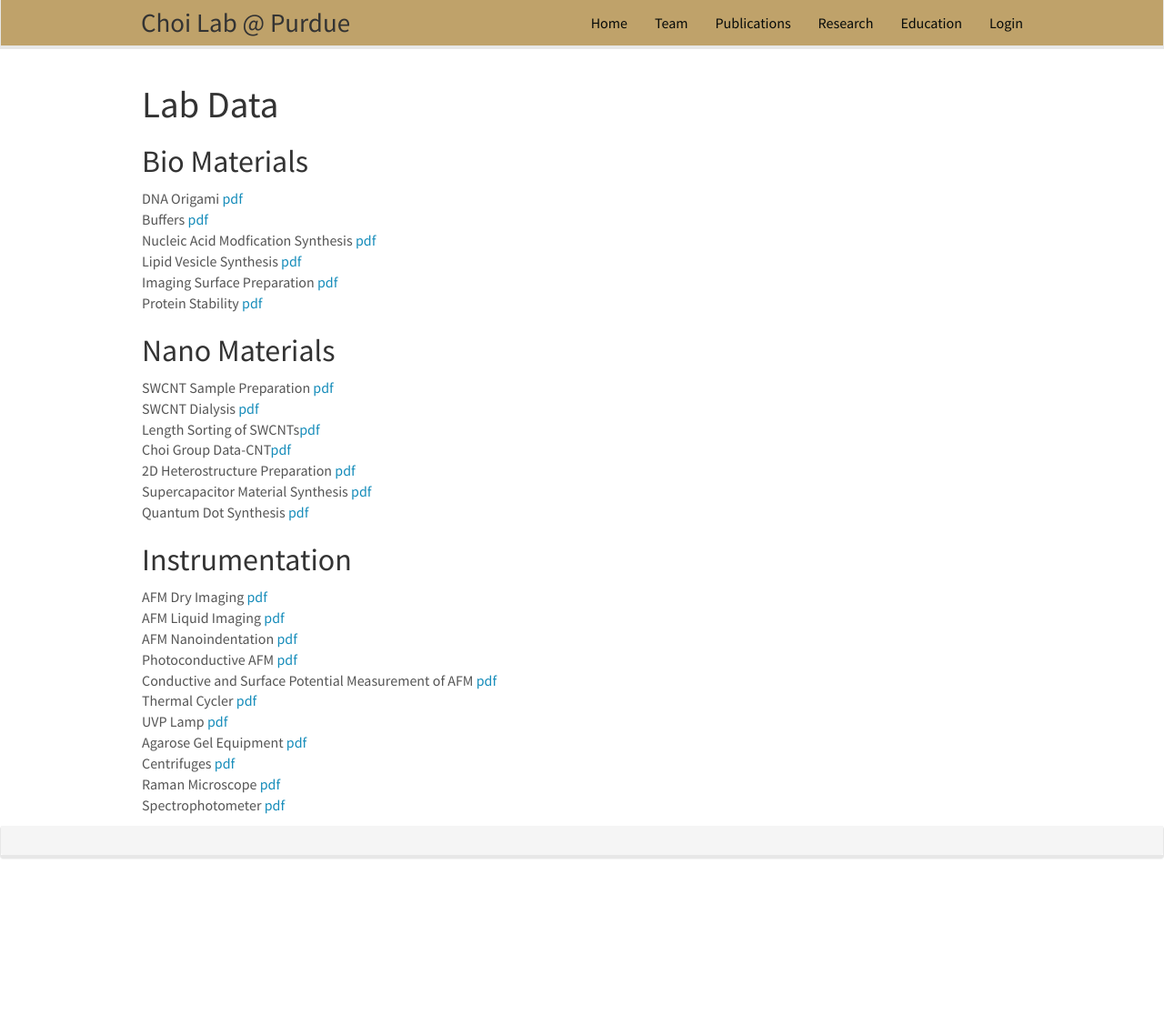
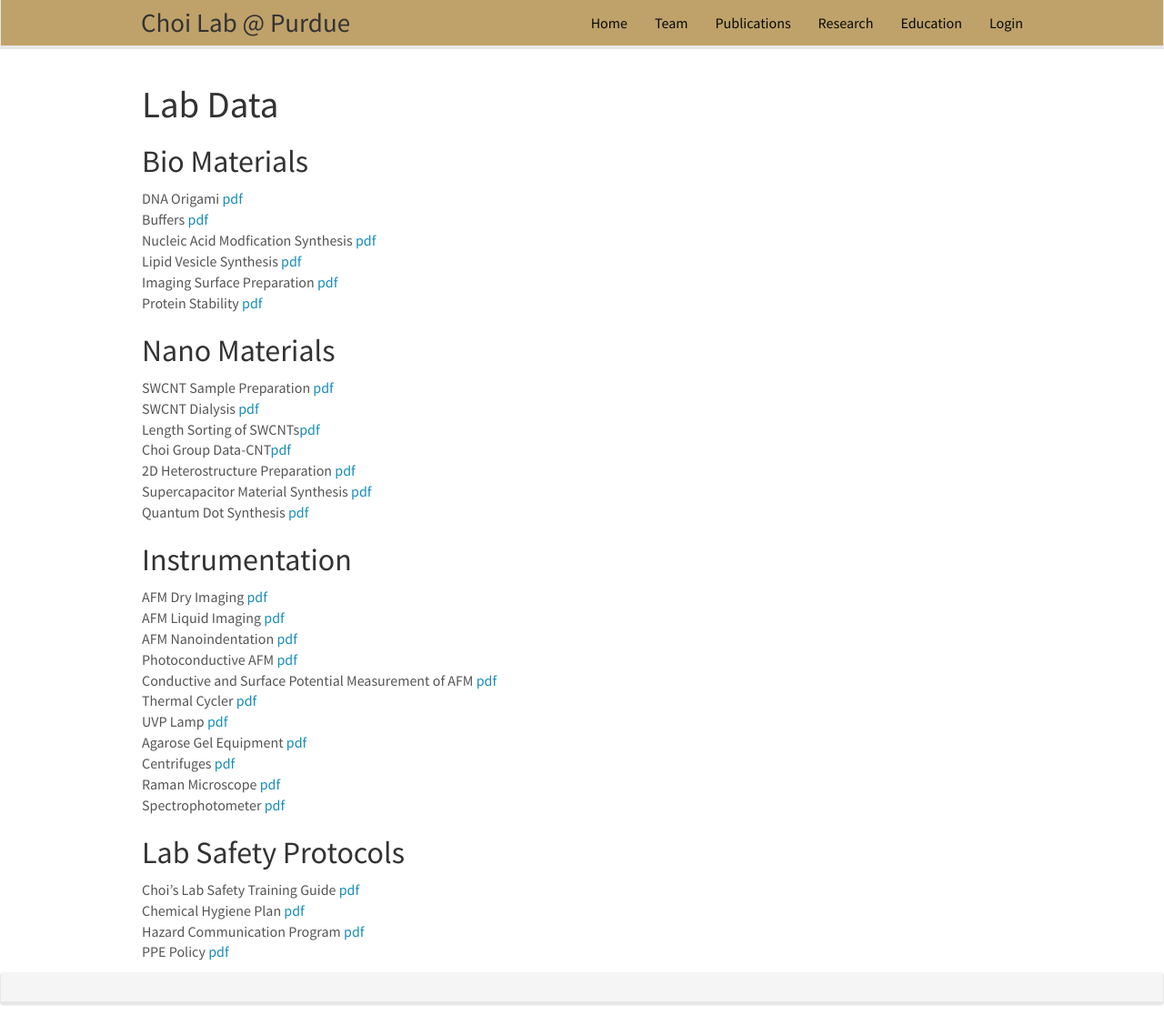
Before and after one commit to choidnalab/choidnalab.github.io, a Jekyll site: the page built from _pages/labdata.md, in a window 1280 px wide and 1127 px high. Shown: the whole window at 91% size. Built offline with Jekyll 4.4.1, drawn with Linux system fonts in a browser that asks for light colours; nearby versions of some CDN libraries.

Commit message:
Update labdata.md

```diff
--- a/_pages/labdata.md
+++ b/_pages/labdata.md
@@ -37,3 +37,9 @@ Agarose Gel Equipment <a href="{{ site.url }}{{ site.baseurl }}/images/labdata/3
 Centrifuges <a href="{{ site.url }}{{ site.baseurl }}/images/labdata/3_7_centrifuge.pdf">pdf</a><br>
 Raman Microscope <a href="{{ site.url }}{{ site.baseurl }}/images/labdata/3_8_raman_microscope.pdf">pdf</a><br>
 Spectrophotometer <a href="{{ site.url }}{{ site.baseurl }}/images/labdata/3_9_spectrophotometer.pdf">pdf</a><br>
+
+## Lab Safety Protocols
+Choi's Lab Safety Training Guide <a href="{{ site.url }}{{ site.baseurl }}/images/labdata/Chois_lab_Safety_training.pdf">pdf</a><br>
+Chemical Hygiene Plan <a href="{{ site.url }}{{ site.baseurl }}/images/labdata/1_chemical_hygiene_plan.pdf">pdf</a><br>
+Hazard Communication Program <a href="{{ site.url }}{{ site.baseurl }}/images/labdata/2_hazard_communication_program.pdf">pdf</a><br>
+PPE Policy <a href="{{ site.url }}{{ site.baseurl }}/images/labdata/3_PPE_policy.pdf">pdf</a><br>
```
